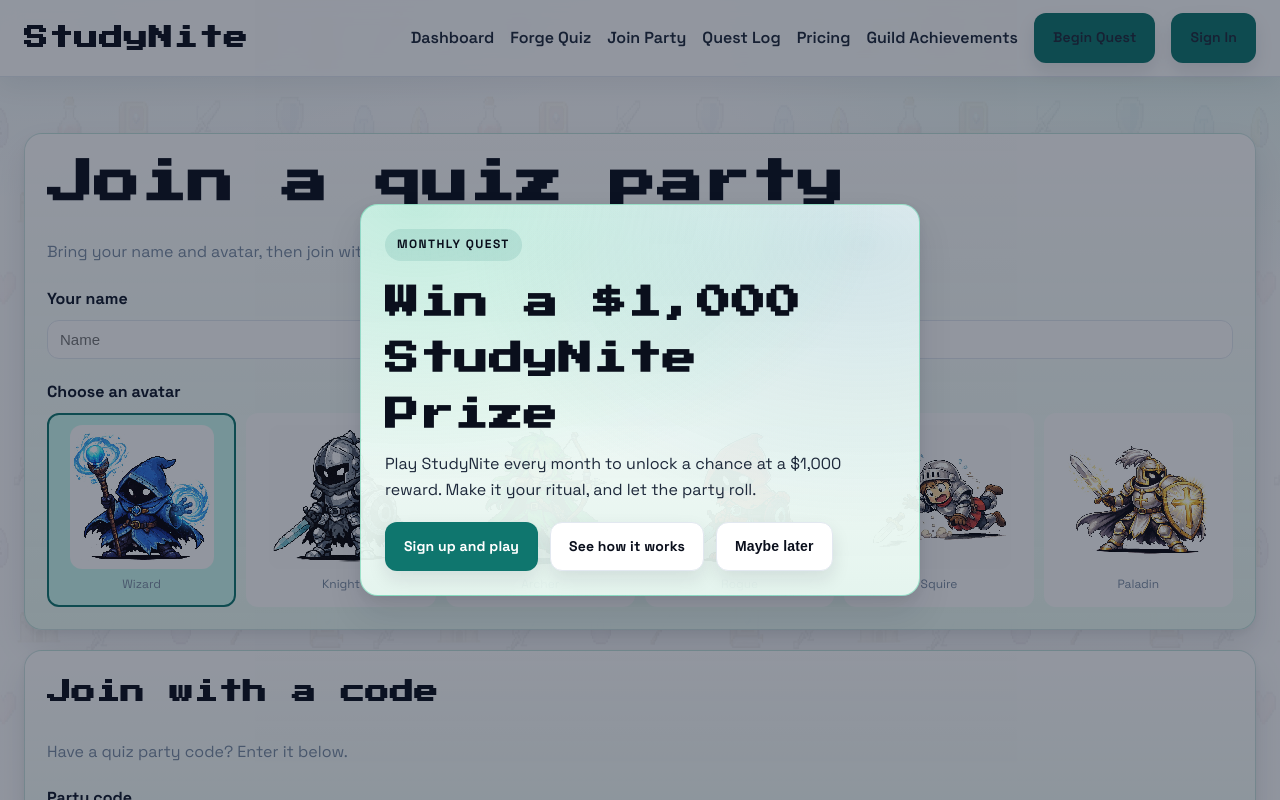
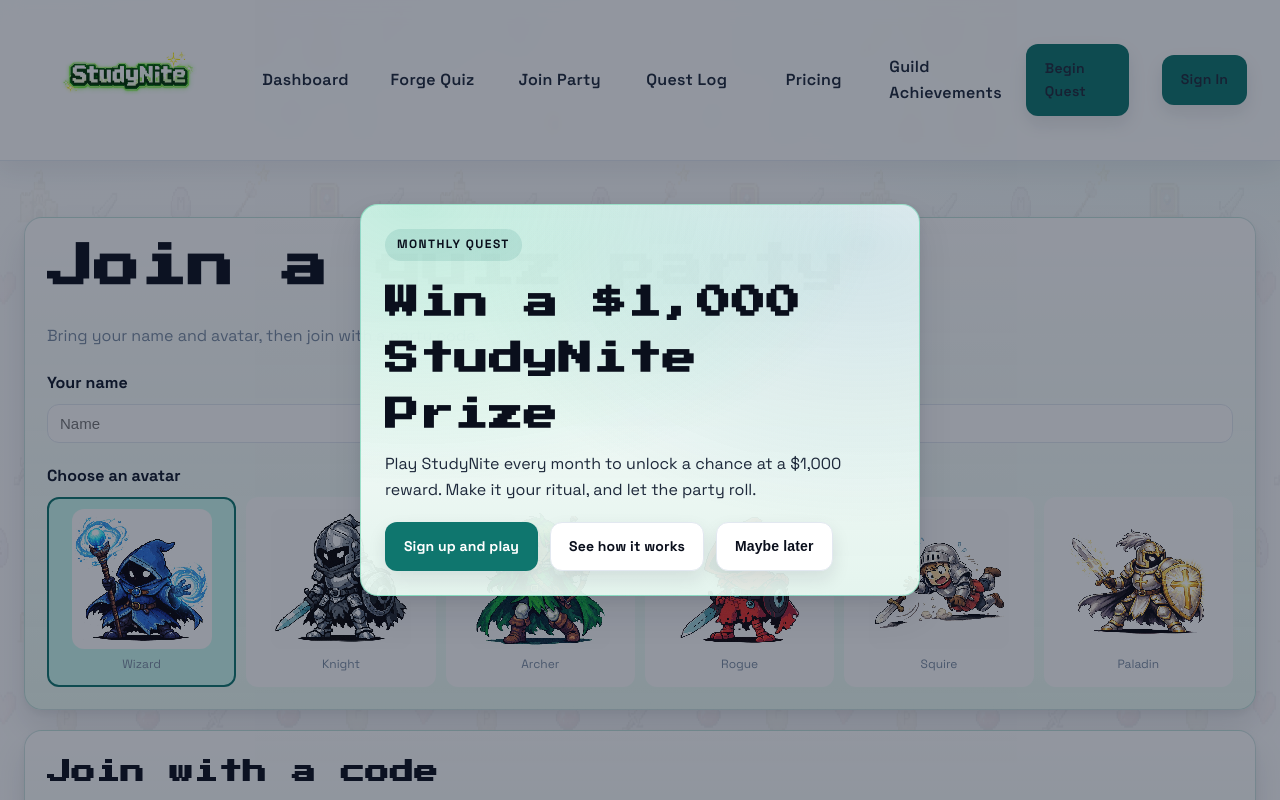
Before and after one commit to ryogagrisnik/studynite, a Next.js app: page /party/join in a window 1280 px wide. Shown: the top 800 px of the page. Built offline with nearby package versions, Linux system fonts and the light colour scheme; no server answers.

Commit message:
Update auth UX, pricing copy, and nav/logo layout

```diff
--- a/app/globals.css
+++ b/app/globals.css
@@ -263,7 +263,7 @@ button.card:disabled{ cursor:not-allowed; opacity:0.6; }
 }
 .avatar-grid{
   display:grid;
-  grid-template-columns:repeat(auto-fit, minmax(80px, 1fr));
+  grid-template-columns:repeat(auto-fit, minmax(110px, 1fr));
   gap:10px;
 }
 .avatar-tile{
@@ -271,7 +271,7 @@ button.card:disabled{ cursor:not-allowed; opacity:0.6; }
   flex-direction:column;
   align-items:center;
   gap:6px;
-  padding:10px;
+  padding:10px 8px;
   border-radius:12px;
   border:2px solid transparent;
   background:#fff;
@@ -280,8 +280,10 @@ button.card:disabled{ cursor:not-allowed; opacity:0.6; }
   transition:transform .12s ease, box-shadow .12s ease, background .12s ease;
 }
 .avatar-tile .avatar{
-  width:144px;
-  height:144px;
+  width:100%;
+  max-width:140px;
+  aspect-ratio:1 / 1;
+  height:auto;
   border:none;
   background:transparent;
 }
@@ -1196,9 +1198,9 @@ button.card:disabled{ cursor:not-allowed; opacity:0.6; }
   backdrop-filter:blur(10px);
   box-shadow:0 10px 24px rgba(15,23,42,0.06);
 }
-.nav-inner{ display:flex; align-items:center; gap:20px; height:76px; }
+.nav-inner{ display:flex; align-items:center; gap:20px; height:160px; }
 .nav-logo{ display:inline-flex; align-items:center; }
-.nav-logo img{ height:56px; width:auto; display:block; }
+.nav-logo img{ height:140px; width:auto; display:block; }
 .nav-wordmark{
   font-weight:900;
   font-size:24px;
@@ -1208,8 +1210,18 @@ button.card:disabled{ cursor:not-allowed; opacity:0.6; }
   line-height:1;
   display:inline-block;
 }
-.nav-links{ margin-left:auto; display:flex; gap:16px; align-items:center; }
-.nav-links a{ color:var(--ink-soft); font-weight:600; }
+.nav-links{
+  margin-left:auto;
+  display:grid;
+  grid-auto-flow:column;
+  grid-auto-columns:1fr;
+  gap:24px;
+  align-items:center;
+}
+.nav-links > *{
+  justify-self:center;
+}
+.nav-links a{ color:var(--ink-soft); font-weight:600; letter-spacing:0.02em; }
 .nav-links a:hover{ color:var(--ink); }
 .footer{ border-top:1px solid var(--border); padding:28px 0; color:var(--text-muted); font-size:14px; }
 
--- a/app/layout.tsx
+++ b/app/layout.tsx
@@ -2,6 +2,7 @@
 import "katex/dist/katex.min.css";
 import "./globals.css";
 import Link from "next/link";
+import Image from "next/image";
 import Providers from "./providers";
 import Script from "next/script";
 import AuthNav from "../components/AuthNav";
@@ -67,9 +68,9 @@ export default function RootLayout({ children }: { children: React.ReactNode })
           <div className="nav">
             <div className="container nav-inner">
               <Link href="/" aria-label="StudyNite home" className="nav-logo">
-                <span className="nav-wordmark">StudyNite</span>
+                <Image src="/assets/logo.png" alt="StudyNite logo" width={520} height={140} priority />
               </Link>
-              <div className="nav-links" style={{ display: "flex", gap: 16, alignItems: "center" }}>
+              <div className="nav-links">
                 <Link href="/dashboard">Dashboard</Link>
                 <Link href="/decks/new">Forge Quiz</Link>
                 <Link href="/party/join">Join Party</Link>
--- a/app/signup/page.tsx
+++ b/app/signup/page.tsx
@@ -97,7 +97,11 @@ export default function SignUp() {
         </form>
 
         <div className="stack">
-          <button className="btn btn-outline" type="button" onClick={() => signIn("google")}>
+          <button
+            className="btn btn-outline"
+            type="button"
+            onClick={() => signIn("google", { callbackUrl: "/dashboard" })}
+          >
             Continue with Google
           </button>
           <p className="muted" style={{ textAlign: "center" }}>
--- a/components/Header.tsx
+++ b/components/Header.tsx
@@ -31,7 +31,9 @@ export default function Header() {
             </div>
           ) : (
             <div className="auth">
-              <button onClick={() => signIn("google")} className="btn small">Sign in</button>
+              <button onClick={() => signIn("google", { callbackUrl: "/dashboard" })} className="btn small">
+                Sign in
+              </button>
               {/* Or use a link: <Link href="/signin" className="btn small">Sign in</Link> */}
             </div>
           )}
--- a/lib/auth.ts
+++ b/lib/auth.ts
@@ -86,6 +86,9 @@ if (googleId && googleSecret) {
     GoogleProvider({
       clientId: googleId,
       clientSecret: googleSecret,
+      // Allow linking Google accounts to an existing email/password user.
+      // TODO: Replace with a proper account-linking flow if you need stricter security.
+      allowDangerousEmailAccountLinking: true,
     })
   );
 }
```
Also changed, not shown: app/page.tsx (+9 -5 lines), app/pricing/page.tsx (+6 -6 lines), app/signin/page.tsx (+35 -2 lines), public/assets/logo.png.
